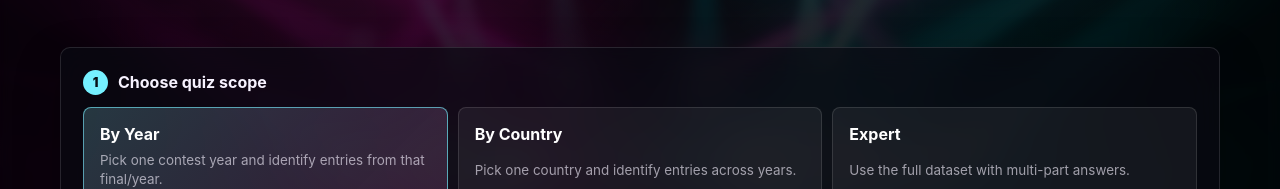
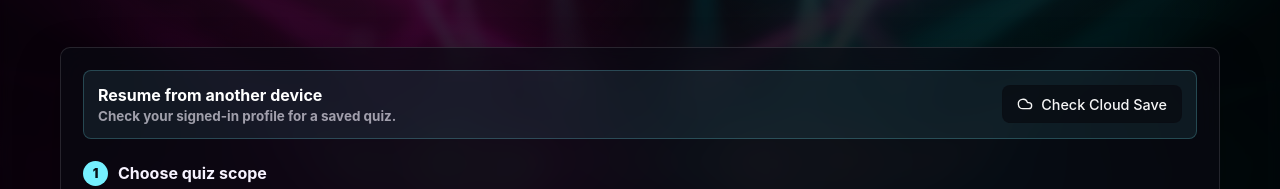
Before and after one commit to benuthe13931/EurovisionRanker, a React (Vite) app: page /trivia in a window 1280 px wide. Shown: the part 289-478 px from the top of the page. Built offline with nearby package versions, Linux system fonts and the light colour scheme; no server answers.

Commit message:
saving issues

```diff
--- a/src/components/trivia/TriviaSetupPanel.tsx
+++ b/src/components/trivia/TriviaSetupPanel.tsx
@@ -1,4 +1,4 @@
-import { Gamepad2, Play, Trash2 } from "lucide-react";
+import { Cloud, Gamepad2, Play, Trash2 } from "lucide-react";
 import { countries, years } from "../../data/years";
 import {
   defaultFormatForScope,
@@ -21,6 +21,7 @@ type TriviaSetupPanelProps = {
   settings: QuizSettings;
   onChange: (settings: QuizSettings) => void;
   onDiscardSaved: () => void;
+  onLoadCloudSaved: () => void;
   onResume: () => void;
   onStart: () => void;
 };
@@ -38,6 +39,7 @@ export default function TriviaSetupPanel({
   settings,
   onChange,
   onDiscardSaved,
+  onLoadCloudSaved,
   onResume,
   onStart,
 }: TriviaSetupPanelProps) {
@@ -78,7 +80,19 @@ export default function TriviaSetupPanel({
             </button>
           </div>
         </div>
-      ) : null}
+      ) : (
+        <div className="triviaResumeCard">
+          <div>
+            <strong>Resume from another device</strong>
+            <span>Check your signed-in profile for a saved quiz.</span>
+          </div>
+          <div>
+            <button className="secondaryButton" type="button" onClick={onLoadCloudSaved}>
+              <Cloud size={16} /> Check Cloud Save
+            </button>
+          </div>
+        </div>
+      )}
 
       <ScopeSelector scope={settings.scope} onChange={updateScope} />
       <AnswerFormatSelector scope={settings.scope} format={settings.answerFormat} onChange={updateFormat} />
--- a/src/pages/TriviaPage.tsx
+++ b/src/pages/TriviaPage.tsx
@@ -118,7 +118,9 @@ export default function TriviaPage() {
 
     async function loadSession() {
       try {
-        const session = await loadTriviaSession<SavedTriviaSession>();
+        const session = await loadTriviaSession<SavedTriviaSession>({
+          remote: false,
+        });
         if (active) setSavedSession(session);
       } catch {
         if (active) setSavedSession(null);
@@ -218,6 +220,11 @@ export default function TriviaPage() {
     setSavedSession(null);
   }
 
+  async function loadCloudSavedQuiz() {
+    const session = await loadTriviaSession<SavedTriviaSession>();
+    setSavedSession(session);
+  }
+
   function handleAnswered(graded: GradedAnswer) {
     if (!currentQuestion) return;
     setCurrentGraded(graded);
@@ -260,6 +267,7 @@ export default function TriviaPage() {
             settings={settings}
             onChange={setSettings}
             onDiscardSaved={discardSavedQuiz}
+            onLoadCloudSaved={loadCloudSavedQuiz}
             onResume={resumeQuiz}
             onStart={startQuiz}
           />
--- a/src/utils/storage.ts
+++ b/src/utils/storage.ts
@@ -615,9 +615,13 @@ export async function clearPrediction(key: string) {
   }
 }
 
-export async function loadTriviaSession<T>() {
+export async function loadTriviaSession<T>(
+  options: { remote?: boolean } = {},
+) {
   const profileId = activeProfileId();
-  if (!profileId) return readJson<T>(TRIVIA_SESSION_KEY);
+  if (options.remote === false || !profileId) {
+    return readJson<T>(TRIVIA_SESSION_KEY);
+  }
 
   try {
     return await rpc<T | null>("get_comparison", {
```
